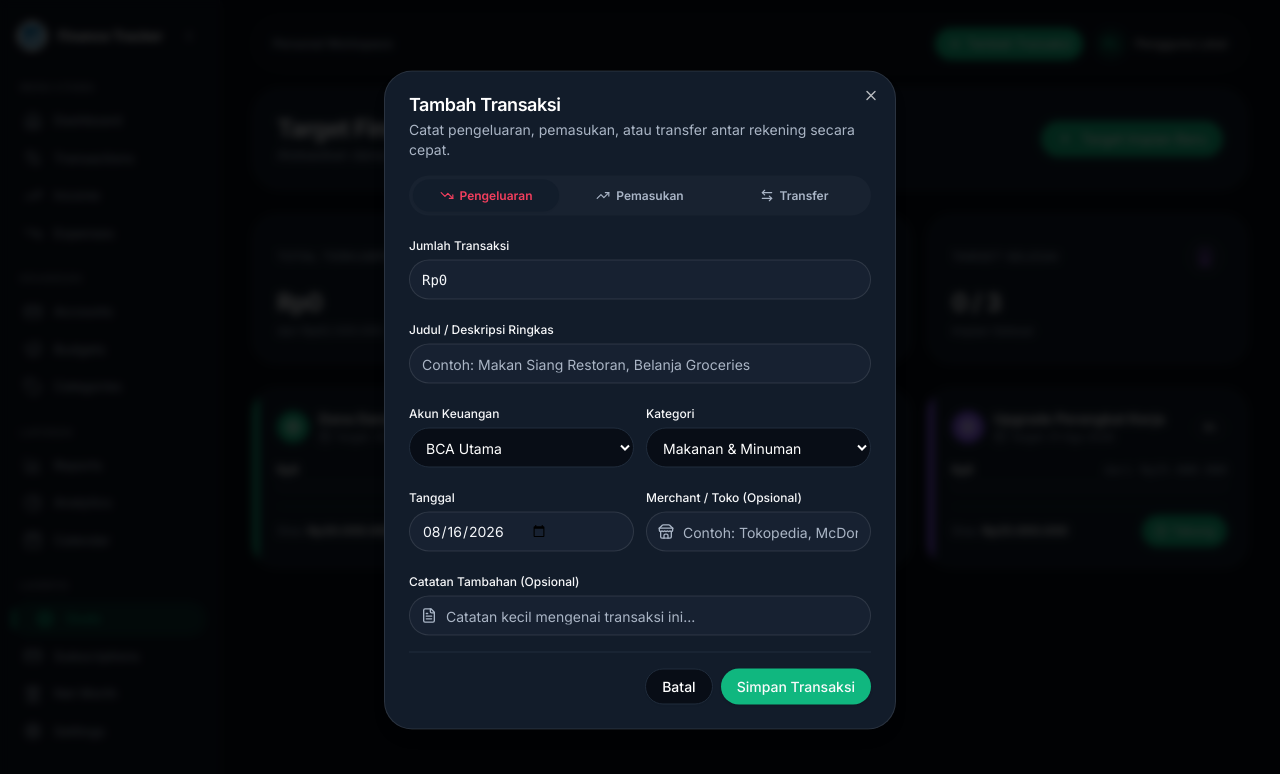
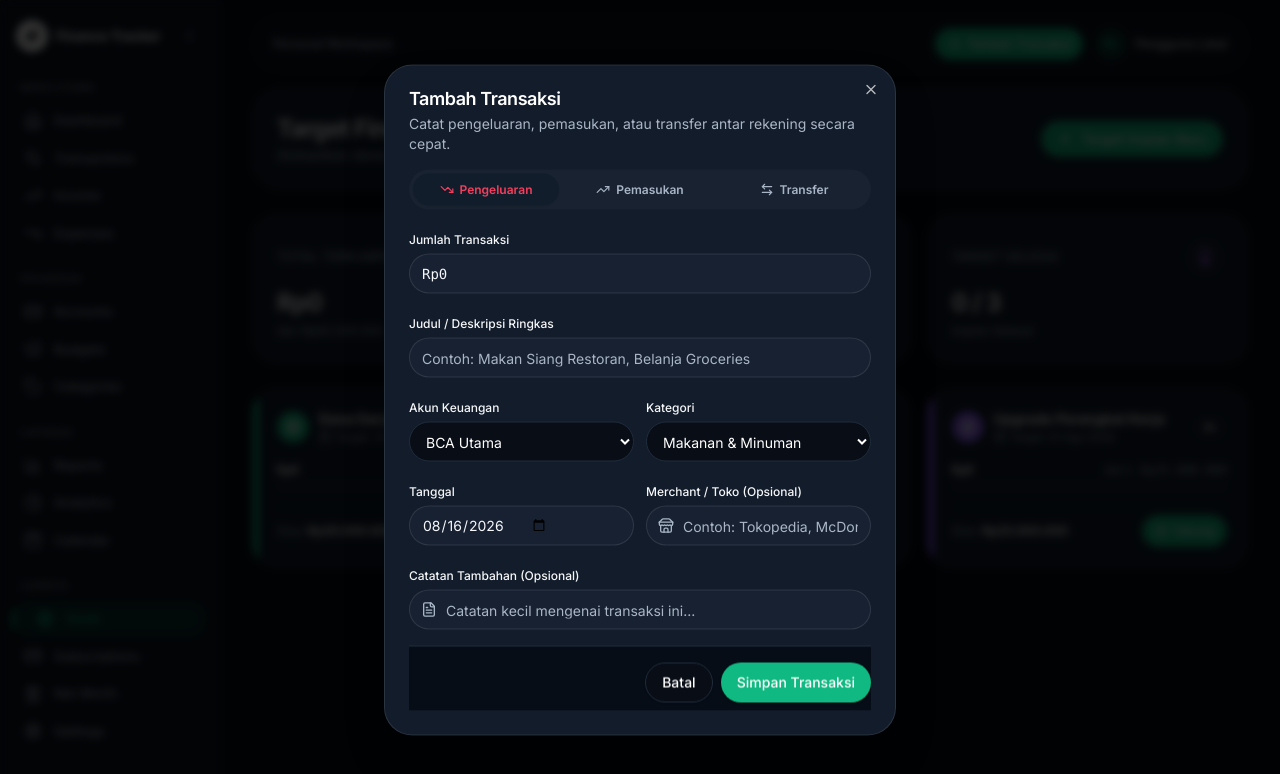
Before and after one commit to jojomilo123/finance-tracker-v2, a Next.js app: page /goals in a window 1280 px wide. Both pictures are taken after a click on the button "Tambah Transaksi". Shown: the top 774 px of the page. Built offline with nearby package versions, Linux system fonts and the light colour scheme.

Commit message:
fix: Keep Sparkles icon on sidebar header, set app metadata favicon, and optimize transaction modal scaling for mobile devices

```diff
--- a/components/forms/transaction-form.tsx
+++ b/components/forms/transaction-form.tsx
@@ -131,7 +131,7 @@ export function TransactionForm({
   };
 
   return (
-    <form onSubmit={handleSubmit(onSubmit)} className="space-y-4">
+    <form onSubmit={handleSubmit(onSubmit)} className="space-y-3 sm:space-y-4 text-left">
       {/* Type Switcher Tabs (Hidden if locked) */}
       {!lockType && (
         <div className="grid grid-cols-3 gap-2 p-1 rounded-xl bg-muted/60">
@@ -304,11 +304,11 @@ export function TransactionForm({
         </div>
       </div>
 
-      <div className="flex justify-end space-x-2 pt-4 border-t border-border">
-        <Button type="button" variant="outline" onClick={onCancel}>
+      <div className="sticky -bottom-4 sm:-bottom-6 bg-background/95 backdrop-blur-sm pt-3 sm:pt-4 pb-2 border-t border-border flex items-center justify-end space-x-2 z-10">
+        <Button type="button" variant="outline" onClick={onCancel} className="rounded-xl h-9 sm:h-10 text-xs sm:text-sm">
           Batal
         </Button>
-        <Button type="submit" isLoading={isLoading}>
+        <Button type="submit" isLoading={isLoading} className="rounded-xl h-9 sm:h-10 text-xs sm:text-sm bg-[#10b981] hover:bg-[#10b981]/90 text-white font-medium">
           Simpan Transaksi
         </Button>
       </div>
--- a/components/layout/sidebar.tsx
+++ b/components/layout/sidebar.tsx
@@ -89,15 +89,9 @@ export function Sidebar() {
       >
         {/* Header */}
         <div className={cn("flex items-center px-4 py-5", collapsed ? "justify-center" : "justify-between")}>
-          <Link href="/dashboard" className="flex items-center space-x-2.5">
-            <div className="relative h-8 w-8 rounded-xl overflow-hidden shadow-md shrink-0 border border-white/10">
-              <Image
-                src="/logo.png"
-                alt="Finance Tracker Logo"
-                width={32}
-                height={32}
-                className="object-cover rounded-xl"
-              />
+          <Link href="/dashboard" className="flex items-center space-x-2">
+            <div className="p-2 rounded-xl bg-white text-[#080D16] shadow-md">
+              <Sparkles className="h-4 w-4 fill-current" />
             </div>
             {!collapsed && <span className="text-sm font-bold text-white tracking-tight">Finance Tracker</span>}
           </Link>
--- a/components/ui/dialog.tsx
+++ b/components/ui/dialog.tsx
@@ -37,7 +37,7 @@ const DialogContent = React.forwardRef<
     <DialogPrimitive.Content
       ref={ref}
       className={cn(
-        "fixed left-[50%] top-[50%] z-50 grid w-full max-w-lg translate-x-[-50%] translate-y-[-50%] gap-4 border border-border bg-background p-6 shadow-lg duration-200 data-[state=open]:animate-in data-[state=closed]:animate-out data-[state=closed]:fade-out-0 data-[state=open]:fade-in-0 data-[state=closed]:zoom-out-95 data-[state=open]:zoom-in-95 data-[state=closed]:slide-out-to-left-1/2 data-[state=closed]:slide-out-to-top-[48%] data-[state=open]:slide-in-from-left-1/2 data-[state=open]:slide-in-from-top-[48%] rounded-2xl",
+        "fixed left-[50%] top-[50%] z-50 grid w-[calc(100%-2rem)] sm:w-full max-w-lg max-h-[90vh] overflow-y-auto translate-x-[-50%] translate-y-[-50%] gap-3 sm:gap-4 border border-border bg-background p-4 sm:p-6 shadow-2xl duration-200 data-[state=open]:animate-in data-[state=closed]:animate-out data-[state=closed]:fade-out-0 data-[state=open]:fade-in-0 data-[state=closed]:zoom-out-95 data-[state=open]:zoom-in-95 data-[state=closed]:slide-out-to-left-1/2 data-[state=closed]:slide-out-to-top-[48%] data-[state=open]:slide-in-from-left-1/2 data-[state=open]:slide-in-from-top-[48%] rounded-2xl",
         className
       )}
       {...props}
```
Also changed, not shown: public/apple-icon.png (added), public/apple-touch-icon.png (added).
